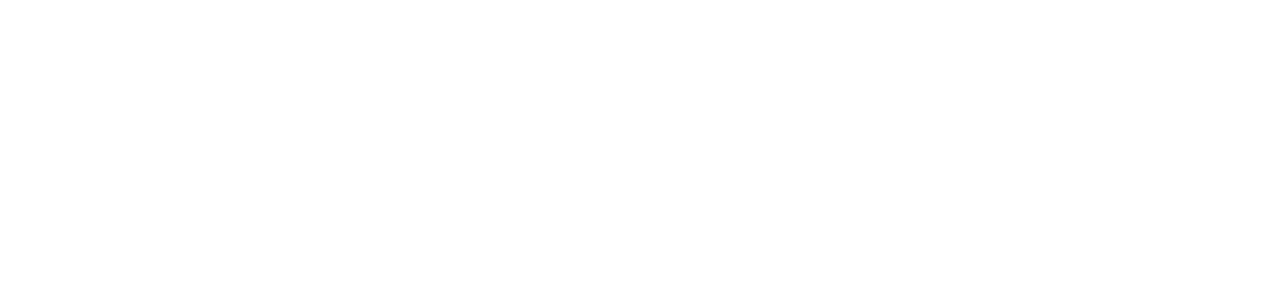
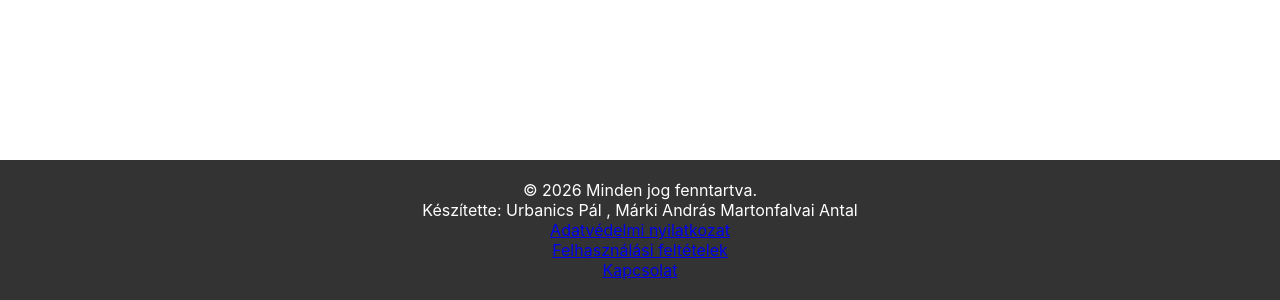
Before and after one commit to martonfalvai/szakdoga, a React (Create React App) app in the folder frontend/: page / in a window 1280 px wide. Shown: the part 500-800 px from the top of the page. Built offline with nearby package versions, Linux system fonts and the light colour scheme.

Commit message:
footer, navbar, components, layoiuts, router

```diff
--- a/frontend/package.json
+++ b/frontend/package.json
@@ -11,6 +11,7 @@
     "@types/node": "^16.18.126",
     "react": "^19.2.4",
     "react-dom": "^19.2.4",
+    "react-router-dom": "^7.13.0",
     "react-scripts": "5.0.1",
     "typescript": "^4.9.5",
     "web-vitals": "^2.1.4"
--- a/frontend/src/App.tsx
+++ b/frontend/src/App.tsx
@@ -1,8 +1,15 @@
-import React from "react";
-import "./App.css";
+import { BrowserRouter, Routes, Route } from "react-router-dom";
+import MainLayout from "./Layouts/MainLayouts";
+import Home from "./Pages/Home";
 
-function App() {
-  return <></>;
-}
+const App = () => (
+  <BrowserRouter>
+    <Routes>
+      <Route path="/" element={<MainLayout />}>
+        <Route index element={<Home />} />
+      </Route>
+    </Routes>
+  </BrowserRouter>
+);
 
 export default App;
--- /dev/null
+++ b/frontend/src/Layouts/MainLayouts.tsx
@@ -0,0 +1,17 @@
+import { Outlet } from "react-router-dom";
+import Footer from "../components/Footer/Footer";
+import Navbar from "../components/Navbar/Navbar";
+
+const MainLayout = () => {
+    return (
+      <>
+        <Navbar />
+        <main>
+          <Outlet />  { /* gyerek komponens ide tölt be */}
+        </main>
+        <Footer />
+      </>
+    );
+  };
+
+  export default MainLayout;
--- /dev/null
+++ b/frontend/src/Pages/Home.tsx
@@ -0,0 +1,8 @@
+const Home = () => {
+    return (
+      <>
+      </>
+    );
+  };
+
+  export default Home;
--- /dev/null
+++ b/frontend/src/components/Footer/Footer.module.css
@@ -0,0 +1,15 @@
+* {
+    margin: 0;
+    padding: 0;
+    box-sizing: border-box;
+}
+
+.footer {
+    background-color: #333;
+    color: #fff;
+    text-align: center;
+    padding: 20px 0;
+    position: fixed;
+    width: 100%;
+    bottom: 0;
+}
--- /dev/null
+++ b/frontend/src/components/Footer/Footer.tsx
@@ -0,0 +1,25 @@
+import React from 'react';
+import styles from './Footer.module.css';
+
+const Footer = () => {
+    const footerItems = [
+      <a href="/privacy">Adatvédelmi nyilatkozat</a>,
+      <a href="/terms">Felhasználási feltételek</a>,
+      <a href="/contact">Kapcsolat</a>
+    ];
+      return (
+        <footer className={styles.footer}>
+          <div className={styles.footerContent}>
+            <p>© 2026 Minden jog fenntartva.</p>
+            <p>Készítette: Urbanics Pál , Márki András Martonfalvai Antal</p>
+            <ul>
+              {footerItems.map((item, index) => (
+                <li key={index}>{item}</li>
+              ))}
+            </ul>
+          </div>
+        </footer>
+      );
+  }
+
+  export default Footer;
--- /dev/null
+++ b/frontend/src/components/Navbar/Navbar.tsx
@@ -0,0 +1,21 @@
+import React, { use } from 'react';
+import styles from './Navbar.module.css';
+import { useNavigate } from 'react-router-dom';
+
+const Navbar = () => {
+
+    const navItems = [
+      { name: 'Home', link: '/' },
+      { name: 'About', link: '/about' },
+      { name: 'Services', link: '/services' },
+      { name: 'Contact', link: '/contact' }
+    ];
+
+    const navigate = useNavigate();
+
+
+  };
+
+
+
+  export default Navbar;
```
Also changed, not shown: frontend/src/routes/router.tsx (added, +12 -0 lines), frontend/src/components/Navbar/Navbar.module.css (added), 1 other file (tests, documents, lock files or other folders).
